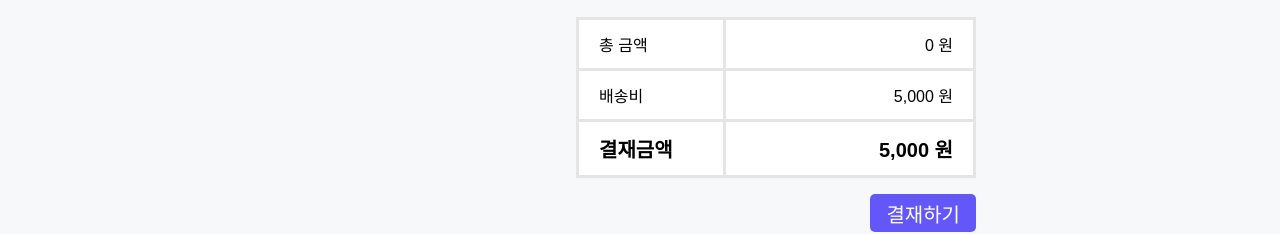
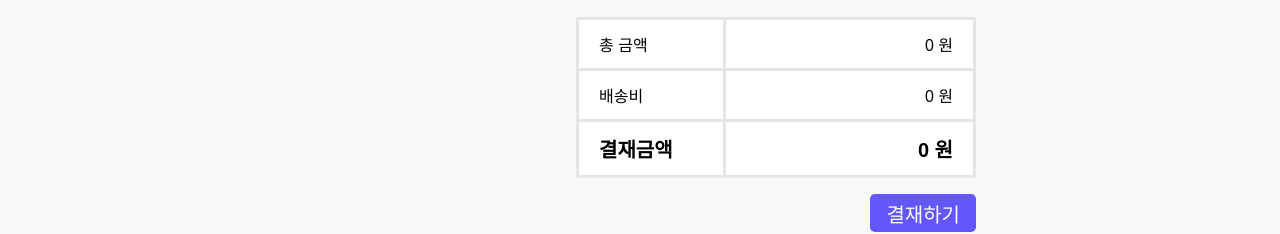
Before and after one commit to ch9729/React-study, a React (Vite) app in the folder mycart/: page /cart in a window 1280 px wide. Shown: the part 289-523 px from the top of the page. Built offline with nearby package versions, Linux system fonts and the light colour scheme; a web font is replaced by a local one.

Commit message:
로그인된 유저만 상품 추가 기능 나오도록 수정

```diff
--- a/mycart/src/App.jsx
+++ b/mycart/src/App.jsx
@@ -22,6 +22,7 @@ setAuthToken(localStorage.getItem("token"));
 function App() {
   const [user, setUser] = useState(null);
   const [cart, setCart] = useState([]);
+  const [delivery, setDelivery] = useState(0);
 
   const addToCart = (product, quantity) => {
     const updatedCart = [...cart]; // 장바구니 복사
@@ -103,7 +104,14 @@ function App() {
   return (
     <UserContext.Provider value={user}>
       <CartContext.Provider
-        value={{ cart, addToCart, removeFromCart, updateCart }}
+        value={{
+          cart,
+          addToCart,
+          removeFromCart,
+          updateCart,
+          delivery,
+          setDelivery,
+        }}
       >
         <div className="app">
           <Navbar user={user} cartCount={cart.length} />
--- a/mycart/src/components/Cart/CartPage.jsx
+++ b/mycart/src/components/Cart/CartPage.jsx
@@ -9,8 +9,9 @@ import CartContext from "../contexts/CartContext";
 const CartPage = () => {
   const [subTotal, setSubTotal] = useState(0);
   const user = useContext(UserContext);
-  const { cart, removeFromCart, updateCart } = useContext(CartContext);
-  const [delivery, setDelivery] = useState(0);
+  const { cart, removeFromCart, updateCart, delivery, setDelivery } =
+    useContext(CartContext);
+  // const [delivery, setDelivery] = useState(0);
   console.log(user);
 
   useEffect(() => {
@@ -19,11 +20,11 @@ const CartPage = () => {
       total += item.product.price * item.quantity;
     });
     setSubTotal(total);
-    // if (subTotal === 0) {
-    //   delivery;
-    // } else if (subTotal > 0) {
-    //   setDelivery(5000);
-    // }
+    if (total === 0) {
+      delivery;
+    } else if (total > 0) {
+      setDelivery(5000);
+    }
   }, [cart]);
 
   return (
@@ -76,11 +77,11 @@ const CartPage = () => {
           </tr>
           <tr>
             <td>배송비</td>
-            <td>5,000 원</td>
+            <td>{delivery.toLocaleString("ko-KR")} 원</td>
           </tr>
           <tr className="cart_bill_final">
             <td>결재금액</td>
-            <td>{(subTotal + 5000).toLocaleString("ko-KR")} 원</td>
+            <td>{(subTotal + delivery).toLocaleString("ko-KR")} 원</td>
           </tr>
         </tbody>
       </table>
--- a/mycart/src/components/SingleProduct/SingleProductPage.jsx
+++ b/mycart/src/components/SingleProduct/SingleProductPage.jsx
@@ -5,11 +5,13 @@ import { useParams } from "react-router-dom";
 import useData from "../../Hook/useData";
 import Loader from "../Common/Loader";
 import CartContext from "../contexts/CartContext";
+import UserContext from "../contexts/UserContext";
 
 const SingleProductPage = () => {
   const [selectedImage, setSelectedImage] = useState(0);
   const { id } = useParams();
   const { addToCart } = useContext(CartContext);
+  const user = useContext(UserContext);
 
   const { data: product, error, isLoading } = useData(`/products/${id}`);
 
@@ -46,7 +48,8 @@ const SingleProductPage = () => {
             <p className="single_product_price">
               ￦ {product.price.toLocaleString("ko-KR")} 원
             </p>
-
+            {user && (
+              <>
                 <h2 className="quantity_title">구매개수:</h2>
                 <div className="align_center quantity_input">
                   <QuantityInput
@@ -63,6 +66,8 @@ const SingleProductPage = () => {
                 >
                   장바구니 추가
                 </button>
+              </>
+            )}
           </div>
         </>
       )}
--- a/mycart/src/components/products/ProductCard.jsx
+++ b/mycart/src/components/products/ProductCard.jsx
@@ -4,9 +4,11 @@ import basket from "../../assets/basket.png";
 import { NavLink } from "react-router-dom";
 import { useContext } from "react";
 import CartContext from "../contexts/CartContext";
+import UserContext from "../contexts/UserContext";
 
 const ProductCard = ({ product }) => {
   const { addToCart } = useContext(CartContext);
+  const user = useContext(UserContext);
   return (
     <article className="product_card">
       <div className="product_image">
@@ -32,7 +34,7 @@ const ProductCard = ({ product }) => {
             <p className="product_review_count">{product?.reviews.count}</p>
           </div>
           {/* 제품의 재고수가 1개 이상일때만 장바구니 버튼이 나온다 */}
-          {product?.stock > 0 && (
+          {user && product?.stock > 0 && (
             <button
               className="add_to_cart"
               onClick={() => addToCart(product, 1)}
```
Lines whose indentation alone changed are shown as unchanged.
